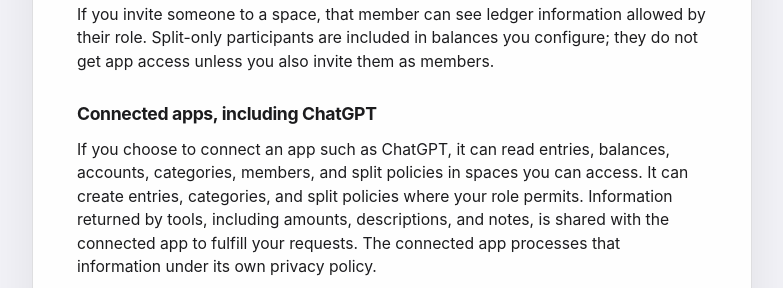
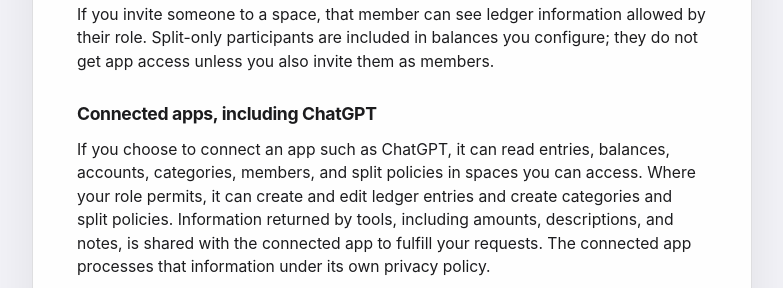
Before and after one commit to FarnoodF/daylance-site, a plain HTML site: page policy/index.html in a window 1280 px wide. Shown: the part 1706-1994 px from the top of the page, without its empty margins (248-1031 px from the left). Drawn offline with Linux system fonts and the light colour scheme.

Commit message:
Describe entry edits in Daylance MCP consent and privacy copy

```diff
--- a/policy/index.html
+++ b/policy/index.html
@@ -145,7 +145,7 @@
           </p>
 
           <h2>Connected apps, including ChatGPT</h2>
-        <p>If you choose to connect an app such as ChatGPT, it can read entries, balances, accounts, categories, members, and split policies in spaces you can access. It can create entries, categories, and split policies where your role permits. Information returned by tools, including amounts, descriptions, and notes, is shared with the connected app to fulfill your requests. The connected app processes that information under its own privacy policy.</p>
+        <p>If you choose to connect an app such as ChatGPT, it can read entries, balances, accounts, categories, members, and split policies in spaces you can access. Where your role permits, it can create and edit ledger entries and create categories and split policies. Information returned by tools, including amounts, descriptions, and notes, is shared with the connected app to fulfill your requests. The connected app processes that information under its own privacy policy.</p>
         <p>You can stop future access from <a href="../connect/?manage=1">Connected apps</a>. Disconnecting does not remove information already shared in a chat; use the connected app’s controls to manage that information. The connection does not move money.</p>
 
         <h2>Data retention</h2>
```
Also changed, not shown: connect/index.html (+1 -1 lines).
